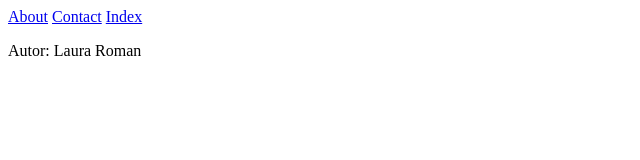
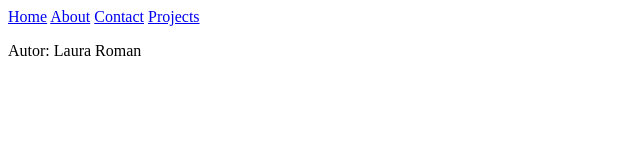
Before and after one commit to lauromana/laura-roman-portfolio, a plain HTML site: page projects.html in a window 1280 px wide. Shown: the full height of the page, 0-640 px from the left. Drawn offline with Linux system fonts and the light colour scheme.

Commit message:
popravljeni navigation sve

```diff
--- a/projects.html
+++ b/projects.html
@@ -5,9 +5,10 @@
     <meta name="viewport" content="width=device-width, initial-scale=1.0">
     <title>Projects</title>
     <nav>
+        <a href="index.html">Home</a>
         <a href="about.html">About</a>
         <a href="contact.html">Contact</a>
-        <a href="index.html">Index</a>
+        <a href="projects.html">Projects</a>
     </nav>
 </head>
 <body>
```
Also changed, not shown: about.html (+2 -1 lines), contact.html (+2 -1 lines), index.html (+1 -0 lines).
